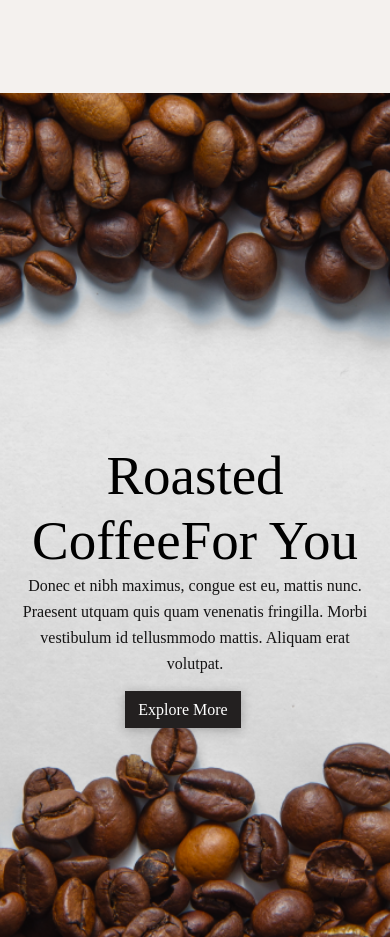
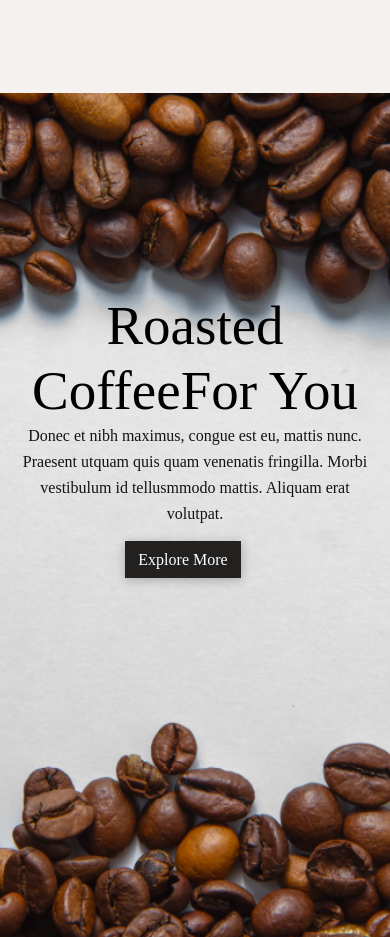
Before and after one commit to Dilanean/Caffe, a plain HTML site: page index.html in a window 390 px wide. Shown: the part 2295-3232 px from the top of the page. Drawn offline with nearby package versions, Linux system fonts and the light colour scheme.

Commit message:
Update style.css

```diff
--- a/css/style.css
+++ b/css/style.css
@@ -314,6 +314,12 @@ body {
   margin-bottom: 150px;
 }
 
+@media (max-width: 400px) {
+  .roasted__inner {
+    padding: 200px 0;
+  }
+}
+
 .rosted__title {
   font-weight: 400;
   font-size: 55px;
```
